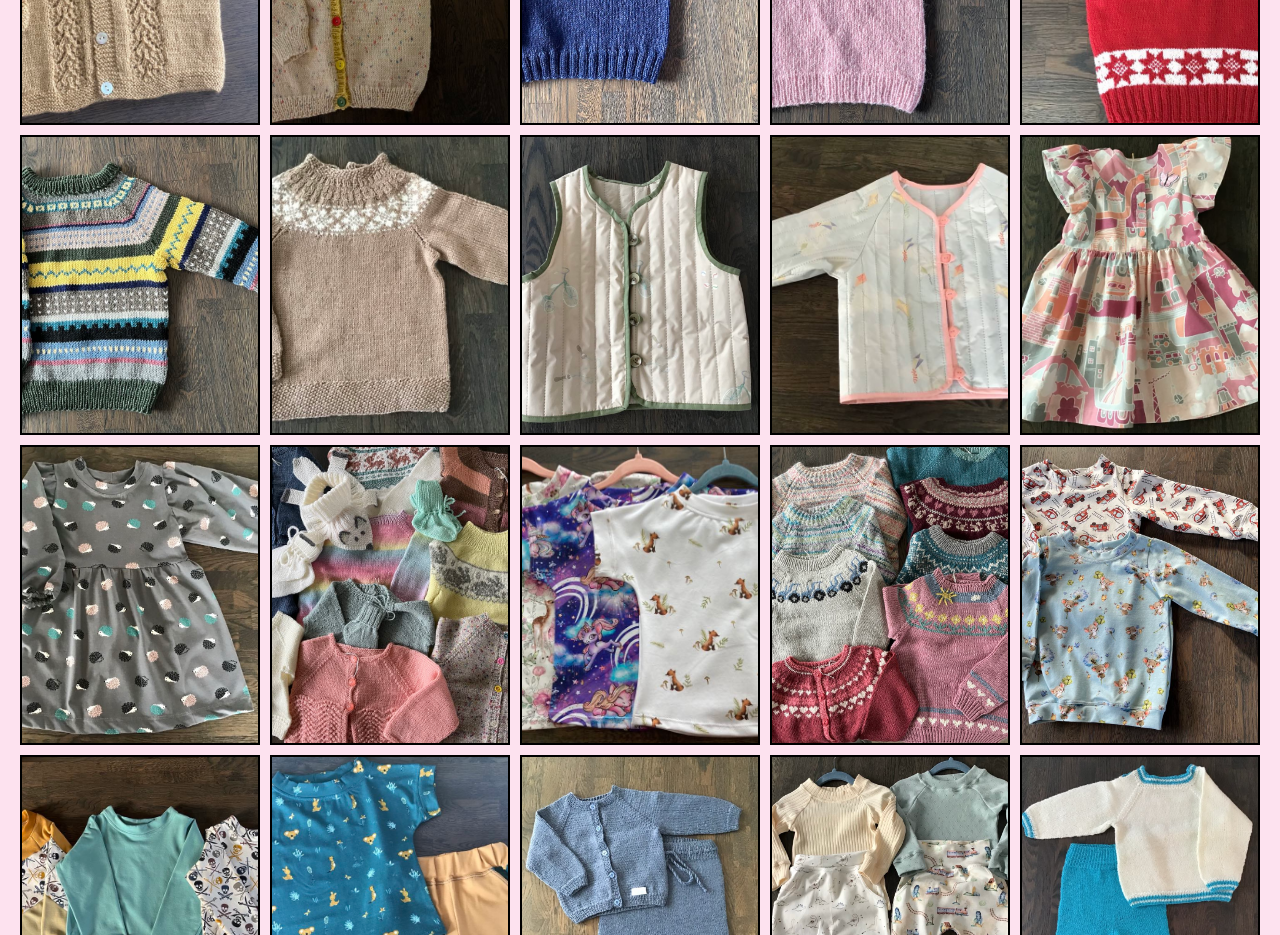
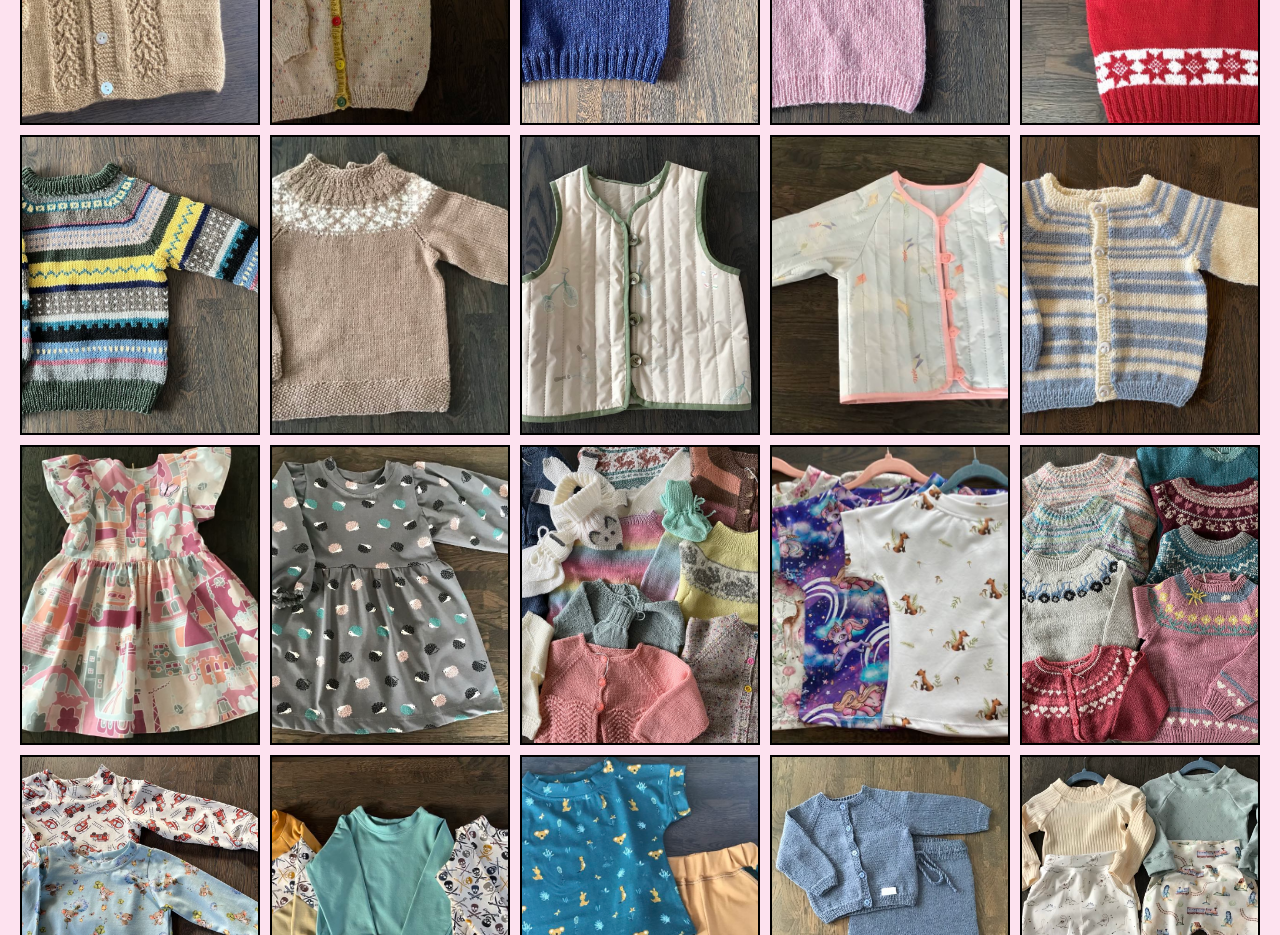
Before and after one commit to carolineseverinsen/sonjasystue, a plain HTML site: page galleri.html in a window 1280 px wide. Shown: the part 1060-1995 px from the top of the page. Drawn offline with Linux system fonts and the light colour scheme.

Commit message:
jakke til baby

```diff
--- a/galleri.html
+++ b/galleri.html
@@ -62,6 +62,7 @@
                         <img src="pics/overdel17.jpg" alt="Genser, Sisu superwash, 2 år." class="gallery-item">
                         <img src="pics/overdel18.jpg" alt="Vest, Ribstop quilt. str. 98/3år." class="gallery-item">
                         <img src="pics/overdel19.jpg" alt="Jakke, Ribstop quilt. str. 98/3år." class="gallery-item">
+                        <img src="pics/overdel20.jpeg" alt="Jakke, baby merino. 6 mnd." class="gallery-item">
                         <img src="pics/kjole2.jpg" alt="Kjole, Bomull. str. 110/5år" class="gallery-item">
                         <img src="pics/kjole3.jpg" alt="Kjole, Jersey. str. 98/3år." class="gallery-item">
                         <img src="pics/overdeler1.jpg" alt="Diverse." class="gallery-item">
@@ -69,7 +70,7 @@
                         <img src="pics/overdeler3.jpg" alt="Diverse gensere og jakker." class="gallery-item">
                         <img src="pics/overdeler4.jpg" alt="Jerseygensere i str. 1-2 år." class="gallery-item">
                         <img src="pics/overdeler5.jpg" alt="Gensere i French Terry. Str. 116 SOLGT, 116 og 104." class="gallery-item">
-                        <img src="pics/sett4.jpg" alt="Sett i str. 3 år." class="gallery-item">
+                        <img src="pics/sett4.jpg" alt="SOLGT" class="gallery-item">
                         <img src="pics/sett1.jpg" alt="SOLGT" class="gallery-item">
                         <img src="pics/sett2.jpg" alt="SOLGT" class="gallery-item">
                         <img src="pics/sett3.jpg" alt="Turkist og hvitt sett i str. 9 måneder. Merinoull." class="gallery-item">
```
Also changed, not shown: pics/overdel20.jpeg (added).
